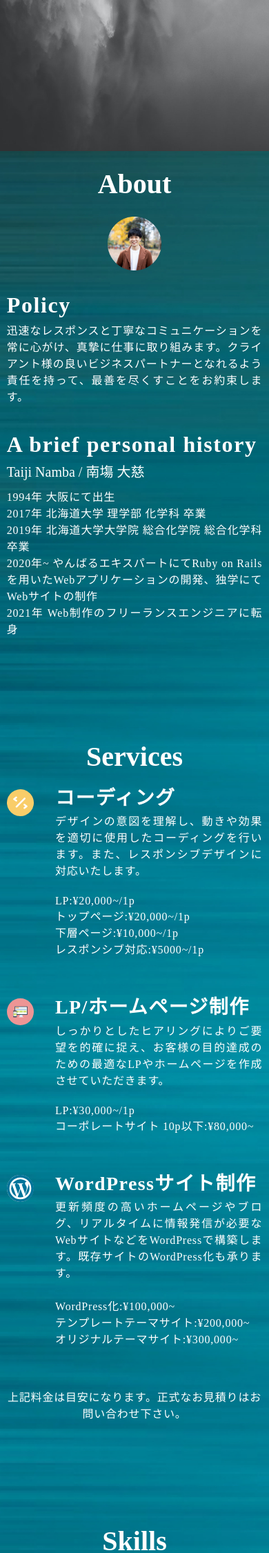
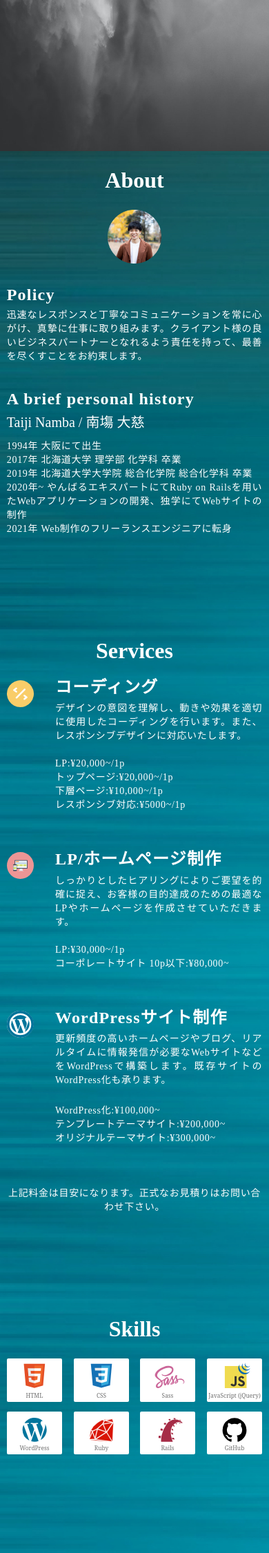
Before and after one commit to Taiji-Namba/portfolio-site-WP, a PHP site: page / in a window 390 px wide. Shown: the part 625-2876 px from the top of the page at 69% size. Run offline with PHP 8.4, Linux system fonts and the light colour scheme; some libraries are stand-ins or nearby versions.

Commit message:
スマホ版のフォントサイズ指定

```diff
--- a/style.css
+++ b/style.css
@@ -117,6 +117,12 @@ nav li {
   margin: 0 0 24px 0 !important;
 }
 
+@media screen and (max-width: 520px) {
+  .section-title {
+    font-size: 3.2rem;
+  }
+}
+
 .txt-container--policy {
   margin-bottom: 40px;
 }
@@ -128,11 +134,23 @@ nav li {
   letter-spacing: 0.05em;
 }
 
+@media screen and (max-width: 520px) {
+  .txt-container__title {
+    font-size: 2.4rem;
+  }
+}
+
 .txt-container__txt, .txt-container__txt--price, .txt-container__txt--center {
   text-align: justify;
   font-size: 1.6rem;
   margin: 0;
   letter-spacing: 0.05em;
+}
+
+@media screen and (max-width: 520px) {
+  .txt-container__txt, .txt-container__txt--price, .txt-container__txt--center {
+    font-size: 1.4rem;
+  }
 }
 
 .txt-container__txt--large {
@@ -227,6 +245,12 @@ nav li {
   letter-spacing: 0.05em;
   font-size: 2.8rem;
   margin-bottom: 8px;
+}
+
+@media screen and (max-width: 520px) {
+  .txt-container__title--service-title {
+    font-size: 2.4rem;
+  }
 }
 
 @media screen and (max-width: 1024px) {
@@ -372,10 +396,22 @@ nav li {
   margin: 24px auto 0 auto;
 }
 
+@media screen and (max-width: 520px) {
+  .contact-container p {
+    font-size: 1.4rem;
+  }
+}
+
 .copyright {
   padding: 10px 0;
   font-size: 1.4rem;
   text-align: center;
+}
+
+@media screen and (max-width: 520px) {
+  .copyright {
+    font-size: 1.2rem;
+  }
 }
 
 .copyright p {
--- a/style.scss
+++ b/style.scss
@@ -123,6 +123,10 @@ nav {
   text-align: center;
   font-size: 4rem;
   margin: 0 0 24px 0 !important;
+
+  @include mq() {
+    font-size: 3.2rem;
+  }
 }
 
 .txt-container--policy {
@@ -134,6 +138,10 @@ nav {
   margin: 0 0 0.16em 0;
   text-align: $text-align;
   letter-spacing: 0.05em;
+
+  @include mq() {
+    font-size: 2.4rem;
+  }
 } //txt-content-titleのmixin定義
 
 .txt-container__title {
@@ -145,6 +153,10 @@ nav {
   font-size: 1.6rem;
   margin: 0;
   letter-spacing: 0.05em;
+
+  @include mq() {
+    font-size: 1.4rem;
+  }
 }
 
 .txt-container__txt--large {
@@ -347,6 +359,10 @@ nav {
   font-size: 1.6rem;
   letter-spacing: 0.05em;
   margin: 24px auto 0 auto;
+
+  @include mq() {
+    font-size: 1.4rem;
+  }
 }
 
 // フッター
@@ -355,6 +371,10 @@ nav {
   font-size: 1.4rem;
   text-align: center;
 
+  @include mq() {
+    font-size: 1.2rem;
+  }
+
   p {
     padding: 10px auto;
     margin: 0;
```
Also changed, not shown: 1 other file.
